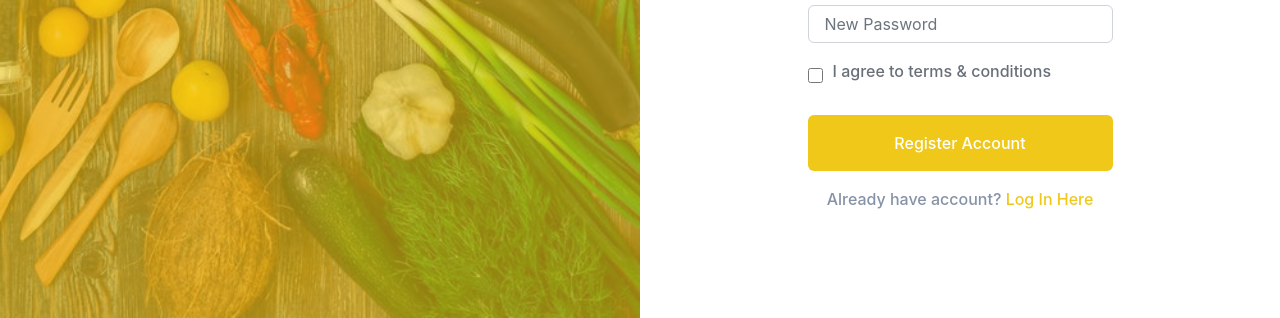
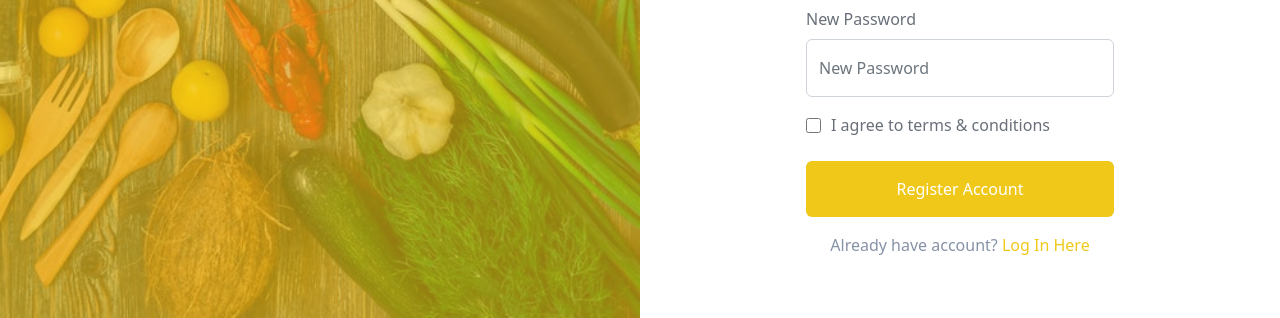
Before and after one commit to altrawan/mama-recipe-web, a plain HTML site: page register.html in a window 1280 px wide. Shown: the part 642-960 px from the top of the page. Drawn offline with nearby package versions, Linux system fonts and the light colour scheme.

Commit message:
Fixed register page

```diff
--- a/register.html
+++ b/register.html
@@ -7,7 +7,8 @@
   <meta name="viewport" content="width=device-width, initial-scale=1.0">
   <title>Mama Recipe. Register Page</title>
   <!-- Bootstrap CSS -->
-  <link rel="stylesheet" href="./node_modules/bootstrap/dist/css/bootstrap.min.css">
+  <link rel="stylesheet" href="https://cdn.jsdelivr.net/npm/bootstrap@5.1.3/dist/css/bootstrap.min.css"
+    integrity="sha384-1BmE4kWBq78iYhFldvKuhfTAU6auU8tT94WrHftjDbrCEXSU1oBoqyl2QvZ6jIW3" crossorigin="anonymous">
   <!-- Icon -->
   <link rel="shortcut icon" href="./assets/icon/favicon.ico">
   <!-- Style CSS -->
```
